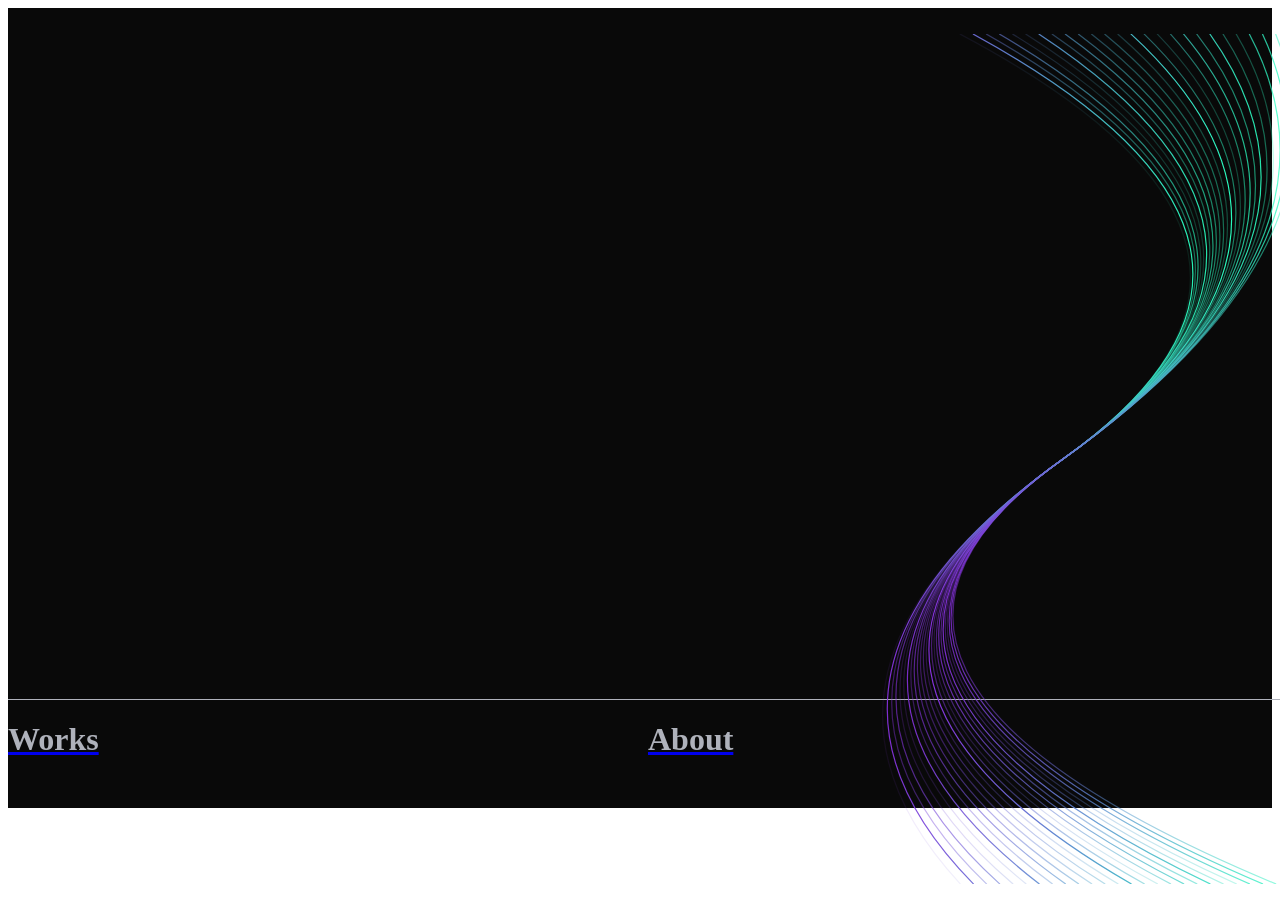
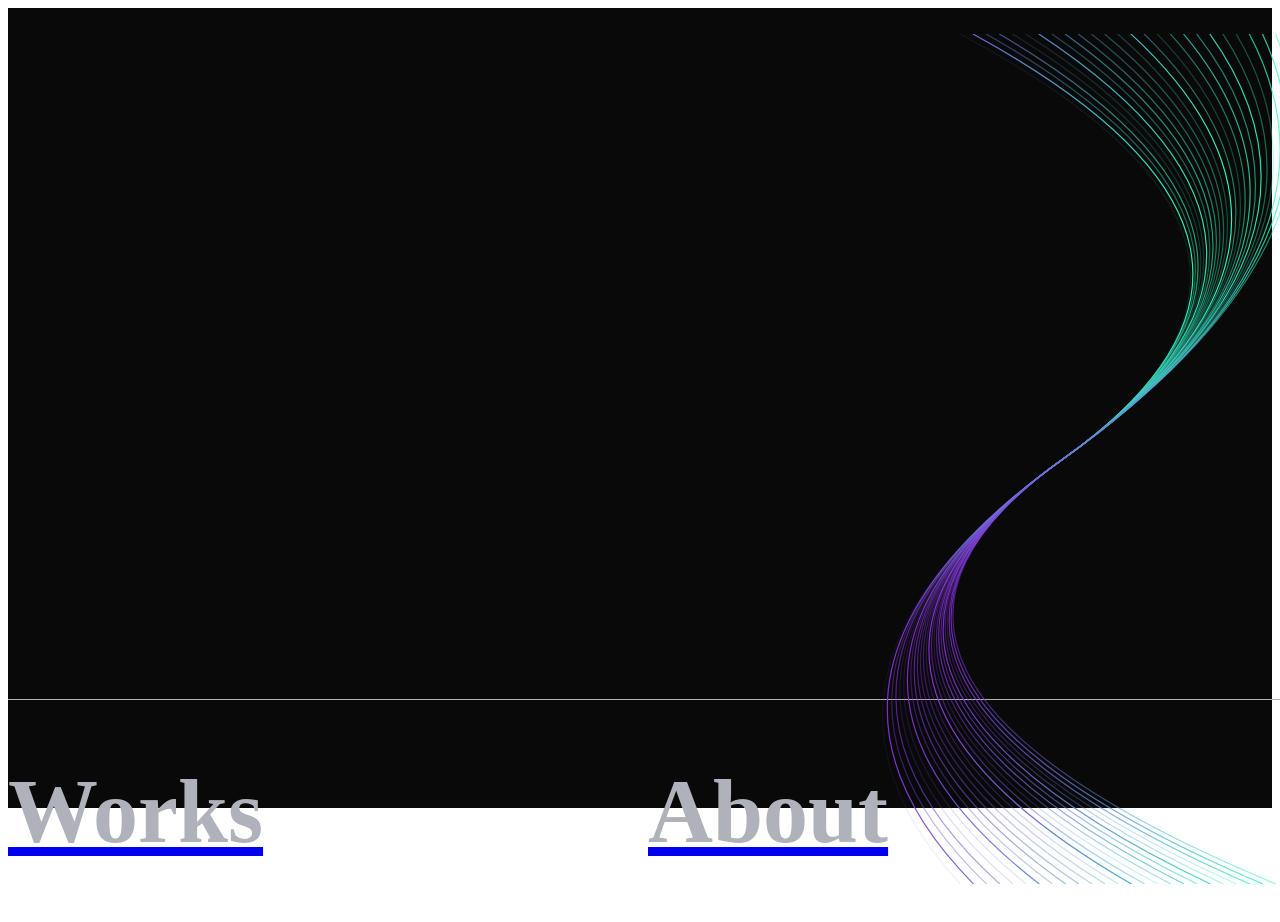
Before and after one commit to Fezzito/fezzito.club, a Next.js app: page / in a window 1280 px wide. Shown: the top 922 px of the page. Built offline with nearby package versions, Linux system fonts and the light colour scheme; a web font is replaced by a local one.

Commit message:
commit to checkout

```diff
--- a/src/components/styles.ts
+++ b/src/components/styles.ts
@@ -27,13 +27,11 @@ export const SectionButton = styled.div`
   variant: outlined;
 
   width: 50%;
-  font-style: Roboto;
 `;
 
 export const SectionText = styled.h1`
   variant: outlined;
-  height: 200px;
-  width: 50%;
+  font-size: 90px;
   font-style: Roboto;
   color: #afb2bb;
   text-decoration: none;
```
